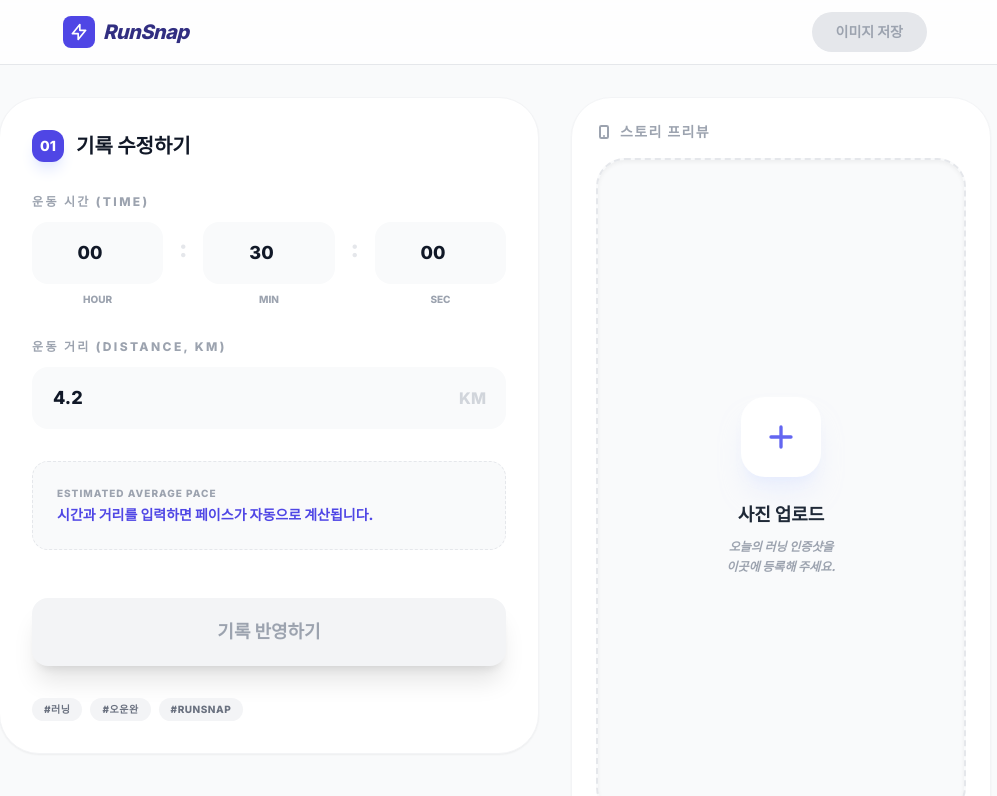
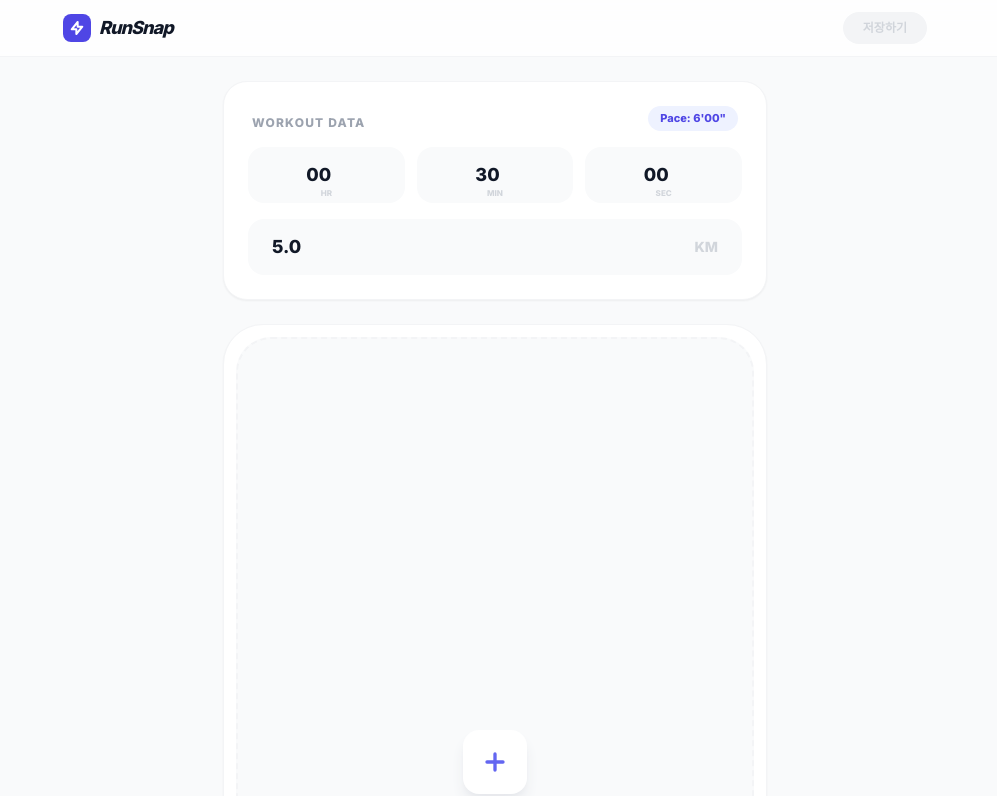
Before and after one commit to 9hyojeong-byte/runsnap, a React (Vite) app: page / in a window 1280 px wide. Shown: the top 796 px of the page, without its empty margins (145-1142 px from the left). Built offline with nearby package versions, Linux system fonts and the light colour scheme.

Commit message:
feat: Calculate and display running pace
Introduce a new function to calculate running pace based on time and distance inputs. The pace is displayed in a user-friendly min'sec" format.

```diff
--- a/App.tsx
+++ b/App.tsx
@@ -13,7 +13,7 @@ const App: React.FC = () => {
     timeHours: '00',
     timeMinutes: '30',
     timeSeconds: '00',
-    distance: '4.2',
+    distance: '5.0',
   });
 
   const [canvasState, setCanvasState] = useState<CanvasState>({
@@ -30,10 +30,24 @@ const App: React.FC = () => {
   const canvasRef = useRef<HTMLCanvasElement>(null);
   const fileInputRef = useRef<HTMLInputElement>(null);
 
-  // Interaction states
   const isDragging = useRef(false);
   const lastMousePos = useRef({ x: 0, y: 0 });
   const lastPinchDist = useRef<number | null>(null);
+
+  const calculatePace = useCallback(() => {
+    const distanceNum = parseFloat(runData.distance) || 0;
+    if (distanceNum <= 0) return "-'--\"";
+
+    const totalSeconds = (parseInt(runData.timeHours || '0') * 3600) +
+                        (parseInt(runData.timeMinutes || '0') * 60) +
+                        parseInt(runData.timeSeconds || '0');
+
+    const paceInSeconds = totalSeconds / distanceNum;
+    const pMin = Math.floor(paceInSeconds / 60);
+    const pSec = Math.floor(paceInSeconds % 60);
+
+    return pMin < 100 ? `${pMin}'${pSec.toString().padStart(2, '0')}"` : "--'--\"";
+  }, [runData]);
 
   const handleInputChange = (e: React.ChangeEvent<HTMLInputElement>) => {
     const { name, value } = e.target;
@@ -76,45 +90,30 @@ const App: React.FC = () => {
     ctx.clearRect(0, 0, outputWidth, outputHeight);
     ctx.save();
 
-    // 1. Draw Background Image with transform
     const drawWidth = img.naturalWidth * transform.scale;
     const drawHeight = img.naturalHeight * transform.scale;
-
     const basePosX = (outputWidth - drawWidth) / 2;
     const basePosY = (outputHeight - drawHeight) / 2;
 
-    ctx.drawImage(
-      img,
-      basePosX + transform.offsetX,
-      basePosY + transform.offsetY,
-      drawWidth,
-      drawHeight
-    );
-
+    ctx.drawImage(img, basePosX + transform.offsetX, basePosY + transform.offsetY, drawWidth, drawHeight);
     ctx.restore();
 
-    // 2. Draw Fixed Overlay
     const W = outputWidth;
     const H = outputHeight;
     const side = W / 2;
-    const thickness = 6;
-
     const rectX = (W - side) / 2;
     const rectY = (H - side) / 2;
 
-    ctx.shadowColor = 'rgba(0, 0, 0, 0.5)';
-    ctx.shadowBlur = 15;
-    ctx.shadowOffsetX = 3;
-    ctx.shadowOffsetY = 3;
+    ctx.shadowColor = 'rgba(0, 0, 0, 0.4)';
+    ctx.shadowBlur = 12;
+    ctx.shadowOffsetX = 2;
+    ctx.shadowOffsetY = 2;
 
-    // Square Border
     ctx.strokeStyle = 'white';
-    ctx.lineWidth = thickness;
+    ctx.lineWidth = 6;
     ctx.strokeRect(rectX, rectY, side, side);
 
     ctx.fillStyle = 'white';
-
-    // Date (Top Right)
     const today = new Date();
     const dateDisplay = today.toLocaleDateString('ko-KR', { month: 'long', day: 'numeric' });
     const dateFontSize = Math.floor(side / 22);
@@ -123,313 +122,169 @@ const App: React.FC = () => {
     const margin = side * 0.05;
     ctx.fillText(dateDisplay, rectX + side - margin, rectY + margin + dateFontSize);
 
-    // Workout Stats (Bottom)
     const statsFontSize = Math.floor(side / 16);
     ctx.font = `bold ${statsFontSize}px "Inter", sans-serif`;
     ctx.textAlign = 'center';
 
-    // Time Formatting
     const hoursInt = parseInt(runData.timeHours || '0');
     const m = (runData.timeMinutes || '0').padStart(2, '0');
     const s = (runData.timeSeconds || '0').padStart(2, '0');
     let timeDisplay = hoursInt > 0 ? `${hoursInt.toString().padStart(2, '0')}:${m}:${s}` : `${m}:${s}`;
+    const paceDisplay = calculatePace();
 
-    // Pace Calculation
-    const distanceNum = parseFloat(runData.distance) || 0;
-    let paceDisplay = "-'--\"";
-    if (distanceNum > 0) {
-      const totalSeconds = (parseInt(runData.timeHours || '0') * 3600) +
-                          (parseInt(runData.timeMinutes || '0') * 60) +
-                          parseInt(runData.timeSeconds || '0');
-
-      const paceInSeconds = totalSeconds / distanceNum;
-      const pMin = Math.floor(paceInSeconds / 60);
-      const pSec = Math.floor(paceInSeconds % 60);
-
-      // limit max minutes for display sanity
-      if (pMin < 100) {
-        paceDisplay = `${pMin}'${pSec.toString().padStart(2, '0')}"`;
-      } else {
-        paceDisplay = "--'--\"";
-      }
-    }
-
-    const displayText = `⏱️${timeDisplay}    📍${runData.distance || '0.00'}km    ⚡${paceDisplay}`;
-
+    const displayText = `⏱️ ${timeDisplay}    📍 ${runData.distance || '0.0'}km    ⚡ ${paceDisplay}`;
     ctx.fillText(displayText, W / 2, rectY + side - margin);
 
-    setCanvasState(prev => ({ ...prev, processedUrl: canvas.toDataURL('image/jpeg', 0.9) }));
-  }, [canvasState.image, runData, transform]);
+    setCanvasState(prev => ({ ...prev, processedUrl: canvas.toDataURL('image/jpeg', 0.85) }));
+  }, [canvasState.image, runData, transform, calculatePace]);
 
   useEffect(() => {
     drawCanvas();
   }, [drawCanvas]);
 
-  // Interaction Handlers
+  // Interaction Handlers (Simplified)
   const handleMouseDown = (e: React.MouseEvent) => {
     isDragging.current = true;
     lastMousePos.current = { x: e.clientX, y: e.clientY };
   };
-
   const handleMouseMove = (e: React.MouseEvent) => {
     if (!isDragging.current || !canvasState.image) return;
-    const dx = e.clientX - lastMousePos.current.x;
-    const dy = e.clientY - lastMousePos.current.y;
-    const sensitivity = 2;
     setTransform(prev => ({
       ...prev,
-      offsetX: prev.offsetX + dx * sensitivity,
-      offsetY: prev.offsetY + dy * sensitivity
+      offsetX: prev.offsetX + (e.clientX - lastMousePos.current.x) * 2,
+      offsetY: prev.offsetY + (e.clientY - lastMousePos.current.y) * 2
     }));
     lastMousePos.current = { x: e.clientX, y: e.clientY };
   };
-
-  const handleMouseUp = () => {
-    isDragging.current = false;
-  };
-
+  const handleMouseUp = () => isDragging.current = false;
   const handleWheel = (e: React.WheelEvent) => {
     if (!canvasState.image) return;
     const delta = e.deltaY > 0 ? 0.95 : 1.05;
-    setTransform(prev => ({
-      ...prev,
-      scale: Math.max(0.1, Math.min(10, prev.scale * delta))
-    }));
+    setTransform(prev => ({ ...prev, scale: Math.max(0.1, Math.min(10, prev.scale * delta)) }));
   };
-
   const handleTouchStart = (e: React.TouchEvent) => {
     if (e.touches.length === 1) {
       isDragging.current = true;
       lastMousePos.current = { x: e.touches[0].clientX, y: e.touches[0].clientY };
     } else if (e.touches.length === 2) {
-      const dist = Math.hypot(
-        e.touches[0].clientX - e.touches[1].clientX,
-        e.touches[0].clientY - e.touches[1].clientY
-      );
+      lastPinchDist.current = Math.hypot(e.touches[0].clientX - e.touches[1].clientX, e.touches[0].clientY - e.touches[1].clientY);
+    }
+  };
+  const handleTouchMove = (e: React.TouchEvent) => {
+    if (!canvasState.image) return;
+    if (e.touches.length === 1 && isDragging.current) {
+      setTransform(prev => ({
+        ...prev,
+        offsetX: prev.offsetX + (e.touches[0].clientX - lastMousePos.current.x) * 2,
+        offsetY: prev.offsetY + (e.touches[0].clientY - lastMousePos.current.y) * 2
+      }));
+      lastMousePos.current = { x: e.touches[0].clientX, y: e.touches[0].clientY };
+    } else if (e.touches.length === 2 && lastPinchDist.current !== null) {
+      const dist = Math.hypot(e.touches[0].clientX - e.touches[1].clientX, e.touches[0].clientY - e.touches[1].clientY);
+      setTransform(prev => ({ ...prev, scale: Math.max(0.1, Math.min(10, prev.scale * (dist / lastPinchDist.current!))) }));
       lastPinchDist.current = dist;
     }
   };
 
-  const handleTouchMove = (e: React.TouchEvent) => {
-    if (!canvasState.image) return;
-    if (e.touches.length === 1 && isDragging.current) {
-      const dx = e.touches[0].clientX - lastMousePos.current.x;
-      const dy = e.touches[0].clientY - lastMousePos.current.y;
-      const sensitivity = 2;
-      setTransform(prev => ({
-        ...prev,
-        offsetX: prev.offsetX + dx * sensitivity,
-        offsetY: prev.offsetY + dy * sensitivity
-      }));
-      lastMousePos.current = { x: e.touches[0].clientX, y: e.touches[0].clientY };
-    } else if (e.touches.length === 2 && lastPinchDist.current !== null) {
-      const dist = Math.hypot(
-        e.touches[0].clientX - e.touches[1].clientX,
-        e.touches[0].clientY - e.touches[1].clientY
-      );
-      const ratio = dist / lastPinchDist.current;
-      setTransform(prev => ({
-        ...prev,
-        scale: Math.max(0.1, Math.min(10, prev.scale * ratio))
-      }));
-      lastPinchDist.current = dist;
-    }
-  };
-
-  const handleTouchEnd = () => {
-    isDragging.current = false;
-    lastPinchDist.current = null;
-  };
-
-  const downloadImage = () => {
+  return (
+    <div className="min-h-screen bg-gray-50 text-gray-900 pb-10">
+      <header className="bg-white/80 border-b border-gray-100 sticky top-0 z-30 backdrop-blur-md">
+        <div className="max-w-4xl mx-auto px-4 h-14 flex items-center justify-between">
+          <div className="flex items-center gap-2">
+            <div className="w-7 h-7 bg-indigo-600 rounded-lg flex items-center justify-center">
+              <svg className="w-4 h-4 text-white" fill="none" stroke="currentColor" viewBox="0 0 24 24"><path strokeLinecap="round" strokeLinejoin="round" strokeWidth="3" d="M13 10V3L4 14h7v7l9-11h-7z" /></svg>
+            </div>
+            <span className="font-black text-lg italic tracking-tighter">RunSnap</span>
+          </div>
+          <button
+            onClick={() => {
               if (canvasState.processedUrl) {
                 const link = document.createElement('a');
-      link.download = `runsnap-${new Date().getTime()}.jpg`;
+                link.download = `runsnap-${Date.now()}.jpg`;
                 link.href = canvasState.processedUrl;
                 link.click();
               }
-  };
-
-  return (
-    <div className="min-h-screen bg-gray-50 text-gray-900 pb-12 selection:bg-indigo-100">
-      <header className="bg-white border-b border-gray-200 sticky top-0 z-20 backdrop-blur-md bg-white/80">
-        <div className="max-w-4xl mx-auto px-4 h-16 flex items-center justify-between">
-          <div className="flex items-center space-x-2">
-            <div className="w-8 h-8 bg-indigo-600 rounded-lg flex items-center justify-center">
-              <svg className="w-5 h-5 text-white" fill="none" stroke="currentColor" viewBox="0 0 24 24">
-                <path strokeLinecap="round" strokeLinejoin="round" strokeWidth="2" d="M13 10V3L4 14h7v7l9-11h-7z" />
-              </svg>
-            </div>
-            <h1 className="text-xl font-black tracking-tight text-indigo-900 italic">RunSnap</h1>
-          </div>
-          <button
-            onClick={downloadImage}
+            }}
             disabled={!canvasState.processedUrl}
-            className={`px-6 py-2.5 rounded-full font-black text-sm transition-all ${
-              canvasState.processedUrl
-              ? 'bg-indigo-600 text-white hover:bg-indigo-700 shadow-lg shadow-indigo-100 active:scale-95'
-              : 'bg-gray-200 text-gray-400 cursor-not-allowed'
-            }`}
+            className={`px-5 py-2 rounded-full font-bold text-xs transition-all ${canvasState.processedUrl ? 'bg-black text-white active:scale-95' : 'bg-gray-100 text-gray-300'}`}
           >
-            이미지 저장
+            저장하기
           </button>
         </div>
       </header>
 
-      <main className="max-w-5xl mx-auto px-4 mt-8 grid grid-cols-1 lg:grid-cols-[1fr_420px] gap-8">
+      <main className="max-w-xl mx-auto px-4 mt-6 flex flex-col gap-6">
 
-        {/* Left Section: Workout Record Input */}
-        <section className="space-y-6 order-2 lg:order-1">
-          <div className="bg-white p-8 rounded-[2.5rem] shadow-sm border border-gray-100">
-            <h2 className="text-xl font-black mb-8 flex items-center gap-3">
-              <span className="w-8 h-8 bg-indigo-600 text-white rounded-xl flex items-center justify-center text-sm shadow-lg shadow-indigo-100">01</span>
-              기록 수정하기
-            </h2>
-
-            <div className="space-y-8">
-              <div>
-                <label className="block text-xs font-black text-gray-400 uppercase tracking-[0.2em] mb-3">운동 시간 (TIME)</label>
-                <div className="flex items-center gap-4">
-                  <div className="flex-1">
-                    <input type="number" name="timeHours" value={runData.timeHours} onChange={handleInputChange} placeholder="00" className="w-full px-4 py-4 bg-gray-50 border border-transparent rounded-2xl focus:bg-white focus:ring-2 focus:ring-indigo-500 outline-none text-center font-black text-lg transition-all" />
-                    <p className="text-[10px] text-center mt-2 text-gray-400 font-bold">HOUR</p>
-                  </div>
-                  <span className="text-gray-200 font-black text-2xl mb-8">:</span>
-                  <div className="flex-1">
-                    <input type="number" name="timeMinutes" value={runData.timeMinutes} onChange={handleInputChange} placeholder="00" min="0" max="59" className="w-full px-4 py-4 bg-gray-50 border border-transparent rounded-2xl focus:bg-white focus:ring-2 focus:ring-indigo-500 outline-none text-center font-black text-lg transition-all" />
-                    <p className="text-[10px] text-center mt-2 text-gray-400 font-bold">MIN</p>
-                  </div>
-                  <span className="text-gray-200 font-black text-2xl mb-8">:</span>
-                  <div className="flex-1">
-                    <input type="number" name="timeSeconds" value={runData.timeSeconds} onChange={handleInputChange} placeholder="00" min="0" max="59" className="w-full px-4 py-4 bg-gray-50 border border-transparent rounded-2xl focus:bg-white focus:ring-2 focus:ring-indigo-500 outline-none text-center font-black text-lg transition-all" />
-                    <p className="text-[10px] text-center mt-2 text-gray-400 font-bold">SEC</p>
-                  </div>
+        {/* Step 1: Input Section */}
+        <section className="bg-white p-6 rounded-3xl shadow-sm border border-gray-100">
+          <div className="flex justify-between items-end mb-4 px-1">
+            <h2 className="text-xs font-black text-gray-400 uppercase tracking-widest">Workout Data</h2>
+            <div className="bg-indigo-50 text-indigo-600 px-3 py-1 rounded-full text-[11px] font-black">
+              Pace: {calculatePace()}
             </div>
           </div>
 
-              <div>
-                <label className="block text-xs font-black text-gray-400 uppercase tracking-[0.2em] mb-3">운동 거리 (DISTANCE, km)</label>
+          <div className="grid grid-cols-1 gap-4">
+            <div className="grid grid-cols-3 gap-3">
+              <div className="relative group">
+                <input type="number" name="timeHours" value={runData.timeHours} onChange={handleInputChange} className="w-full h-14 bg-gray-50 border-0 rounded-2xl text-center font-black text-lg focus:ring-2 focus:ring-indigo-500 transition-all outline-none" placeholder="00" />
+                <span className="absolute bottom-1 left-1/2 -translate-x-1/2 text-[8px] font-black text-gray-300 uppercase">hr</span>
+              </div>
               <div className="relative">
-                  <input type="text" name="distance" value={runData.distance} onChange={handleInputChange} placeholder="0.00" className="w-full px-5 py-4 bg-gray-50 border border-transparent rounded-2xl focus:bg-white focus:ring-2 focus:ring-indigo-500 outline-none font-black text-lg pr-16 transition-all" />
-                  <span className="absolute right-5 top-1/2 -translate-y-1/2 font-black text-gray-300">KM</span>
+                <input type="number" name="timeMinutes" value={runData.timeMinutes} onChange={handleInputChange} className="w-full h-14 bg-gray-50 border-0 rounded-2xl text-center font-black text-lg focus:ring-2 focus:ring-indigo-500 transition-all outline-none" placeholder="00" />
+                <span className="absolute bottom-1 left-1/2 -translate-x-1/2 text-[8px] font-black text-gray-300 uppercase">min</span>
+              </div>
+              <div className="relative">
+                <input type="number" name="timeSeconds" value={runData.timeSeconds} onChange={handleInputChange} className="w-full h-14 bg-gray-50 border-0 rounded-2xl text-center font-black text-lg focus:ring-2 focus:ring-indigo-500 transition-all outline-none" placeholder="00" />
+                <span className="absolute bottom-1 left-1/2 -translate-x-1/2 text-[8px] font-black text-gray-300 uppercase">sec</span>
               </div>
             </div>
 
-              <div className="bg-gray-50 p-6 rounded-2xl border border-dashed border-gray-200">
-                <p className="text-[10px] font-black text-gray-400 uppercase tracking-widest mb-1">Estimated Average Pace</p>
-                <p className="text-sm font-black text-indigo-600">시간과 거리를 입력하면 페이스가 자동으로 계산됩니다.</p>
-              </div>
-            </div>
-
-            <button
-              onClick={drawCanvas}
-              disabled={!canvasState.image}
-              className={`w-full mt-12 py-5 rounded-2xl font-black text-lg shadow-xl transition-all ${
-                canvasState.image
-                ? 'bg-black text-white hover:bg-gray-800 hover:shadow-2xl hover:-translate-y-0.5 active:scale-[0.98]'
-                : 'bg-gray-100 text-gray-400 cursor-not-allowed shadow-none'
-              }`}
-            >
-              기록 반영하기
-            </button>
-
-            <div className="mt-8 flex flex-wrap gap-2">
-              <span className="text-[10px] bg-gray-100 text-gray-500 px-3 py-1 rounded-full font-black uppercase tracking-wider">#러닝</span>
-              <span className="text-[10px] bg-gray-100 text-gray-500 px-3 py-1 rounded-full font-black uppercase tracking-wider">#오운완</span>
-              <span className="text-[10px] bg-gray-100 text-gray-500 px-3 py-1 rounded-full font-black uppercase tracking-wider">#RunSnap</span>
+            <div className="relative">
+              <input type="number" name="distance" step="0.1" value={runData.distance} onChange={handleInputChange} className="w-full h-14 bg-gray-50 border-0 rounded-2xl px-6 font-black text-lg focus:ring-2 focus:ring-indigo-500 transition-all outline-none" placeholder="0.0" />
+              <span className="absolute right-6 top-1/2 -translate-y-1/2 font-black text-gray-300 text-sm">KM</span>
             </div>
           </div>
         </section>
 
-        {/* Right Section: Integrated Preview & Upload */}
-        <section className="order-1 lg:order-2">
-          <div className="bg-white p-6 rounded-[2.5rem] shadow-sm border border-gray-100 sticky top-24">
-            <div className="flex items-center justify-between mb-4">
-              <h2 className="text-sm font-black text-gray-400 uppercase tracking-widest flex items-center gap-2">
-                <svg className="w-4 h-4" fill="none" stroke="currentColor" viewBox="0 0 24 24">
-                  <path strokeLinecap="round" strokeLinejoin="round" strokeWidth="3" d="M12 18h.01M8 21h8a2 2 0 002-2V5a2 2 0 00-2-2H8a2 2 0 00-2 2v14a2 2 0 002 2z" />
-                </svg>
-                스토리 프리뷰
-              </h2>
-              {canvasState.image && (
-                <button
-                  onClick={() => fileInputRef.current?.click()}
-                  className="text-[11px] font-black text-indigo-600 bg-indigo-50 px-3 py-1.5 rounded-full hover:bg-indigo-100 transition-colors flex items-center gap-1.5"
-                >
-                  <svg className="w-3.5 h-3.5" fill="none" stroke="currentColor" viewBox="0 0 24 24">
-                    <path strokeLinecap="round" strokeLinejoin="round" strokeWidth="3" d="M4 16v1a3 3 0 003 3h10a3 3 0 003-3v-1m-4-8l-4-4m0 0L8 8m4-4v12" />
-                  </svg>
-                  이미지 변경
-                </button>
-              )}
-            </div>
-
+        {/* Step 2: Preview & Image Upload Section */}
+        <section className="bg-white p-3 rounded-[2.5rem] shadow-sm border border-gray-100">
           <div
-              className={`relative aspect-[9/16] w-full overflow-hidden rounded-[1.8rem] border border-gray-100 flex items-center justify-center shadow-inner transition-all duration-300 select-none touch-none ${!canvasState.image ? 'bg-gray-50 border-dashed border-2 border-gray-200 hover:bg-indigo-50 hover:border-indigo-200 cursor-pointer' : 'bg-black cursor-move'}`}
-              onMouseDown={handleMouseDown}
-              onMouseMove={handleMouseMove}
-              onMouseUp={handleMouseUp}
-              onMouseLeave={handleMouseUp}
-              onWheel={handleWheel}
-              onTouchStart={handleTouchStart}
-              onTouchMove={handleTouchMove}
-              onTouchEnd={handleTouchEnd}
+            className={`relative aspect-[9/16] w-full overflow-hidden rounded-[2.2rem] flex items-center justify-center select-none touch-none ${!canvasState.image ? 'bg-gray-50 border-2 border-dashed border-gray-100 cursor-pointer' : 'bg-black'}`}
+            onMouseDown={handleMouseDown} onMouseMove={handleMouseMove} onMouseUp={handleMouseUp} onMouseLeave={handleMouseUp} onWheel={handleWheel}
+            onTouchStart={handleTouchStart} onTouchMove={handleTouchMove} onTouchEnd={() => { isDragging.current = false; lastPinchDist.current = null; }}
             onClick={() => !canvasState.image && fileInputRef.current?.click()}
           >
-              <input
-                type="file"
-                ref={fileInputRef}
-                onChange={handleImageUpload}
-                className="hidden"
-                accept="image/*"
-              />
+            <input type="file" ref={fileInputRef} onChange={handleImageUpload} className="hidden" accept="image/*" />
 
             {!canvasState.image ? (
-                <div className="text-center p-12">
-                  <div className="w-20 h-20 bg-white rounded-3xl flex items-center justify-center shadow-xl shadow-indigo-100/50 mx-auto mb-6">
-                    <svg className="w-10 h-10 text-indigo-500" fill="none" stroke="currentColor" viewBox="0 0 24 24">
-                      <path strokeLinecap="round" strokeLinejoin="round" strokeWidth="2" d="M12 6v6m0 0v6m0-6h6m-6 0H6" />
-                    </svg>
+              <div className="text-center px-6">
+                <div className="w-16 h-16 bg-white rounded-2xl flex items-center justify-center shadow-lg shadow-gray-200 mx-auto mb-4">
+                  <svg className="w-8 h-8 text-indigo-500" fill="none" stroke="currentColor" viewBox="0 0 24 24"><path strokeLinecap="round" strokeLinejoin="round" strokeWidth="2.5" d="M12 6v6m0 0v6m0-6h6m-6 0H6" /></svg>
                 </div>
-                  <h3 className="text-lg font-black text-gray-800 mb-2">사진 업로드</h3>
-                  <p className="text-xs font-bold text-gray-400 leading-relaxed italic">
-                    오늘의 러닝 인증샷을<br/>이곳에 등록해 주세요.
-                  </p>
+                <p className="text-sm font-black text-gray-800">인증샷 가져오기</p>
+                <p className="text-[10px] font-bold text-gray-400 mt-1 italic leading-tight">갤러리에서 사진을 선택하세요</p>
+                <p className="text-[10px] font-bold text-gray-400 mt-1 italic leading-tight">사진은 로컬에서 처리됩니다. 서버에 저장되지 않아요 :) </p>
               </div>
             ) : (
-                <canvas
-                  ref={canvasRef}
-                  className="max-w-full max-h-full object-contain pointer-events-none"
-                />
+              <canvas ref={canvasRef} className="max-w-full max-h-full object-contain pointer-events-none" />
             )}
           </div>
 
           {canvasState.image && (
-              <div className="mt-6 space-y-3">
-                <div className="p-5 bg-indigo-50/50 rounded-2xl flex items-start gap-3 border border-indigo-100">
-                  <div className="w-8 h-8 bg-white rounded-xl shadow-sm flex items-center justify-center text-lg shrink-0">👆</div>
-                  <p className="text-[11px] text-indigo-700 leading-tight font-bold">
-                    이미지를 드래그하여 이동하고,<br/>
-                    마우스 휠이나 핀치 줌으로 크기를 조절하세요.
-                  </p>
+            <div className="p-4 flex justify-between items-center">
+               <div className="flex gap-1.5">
+                  <button onClick={() => fileInputRef.current?.click()} className="text-[10px] font-black text-gray-500 bg-gray-100 px-3 py-1.5 rounded-full hover:bg-gray-200">사진 변경</button>
+                  <button onClick={() => setTransform({ scale: 1, offsetX: 0, offsetY: 0 })} className="text-[10px] font-black text-gray-500 bg-gray-100 px-3 py-1.5 rounded-full hover:bg-gray-200">초기화</button>
                </div>
-                <div className="flex justify-between items-center px-2">
-                   <p className="text-[10px] font-black text-gray-300 tracking-widest uppercase">Ratio: 9:16 vertical</p>
-                   <button
-                    onClick={() => setTransform({ scale: 1, offsetX: 0, offsetY: 0 })}
-                    className="text-[10px] font-black text-indigo-600 hover:underline"
-                   >
-                     위치 초기화
-                   </button>
-                </div>
+               <span className="text-[9px] font-black text-gray-300 uppercase tracking-widest">Story 9:16</span>
             </div>
           )}
-          </div>
         </section>
       </main>
 
-      <footer className="max-w-4xl mx-auto px-4 mt-16 text-center text-gray-400 text-[10px] font-black tracking-widest uppercase">
-        <p>© 2026 RunSnap Studio. Keep Pushing Forward.</p>
+      <footer className="mt-12 text-center text-[9px] font-black text-gray-300 tracking-[0.3em] uppercase">
+        RunSnap Studio
       </footer>
     </div>
   );
```
Lines whose indentation alone changed are shown as unchanged.
